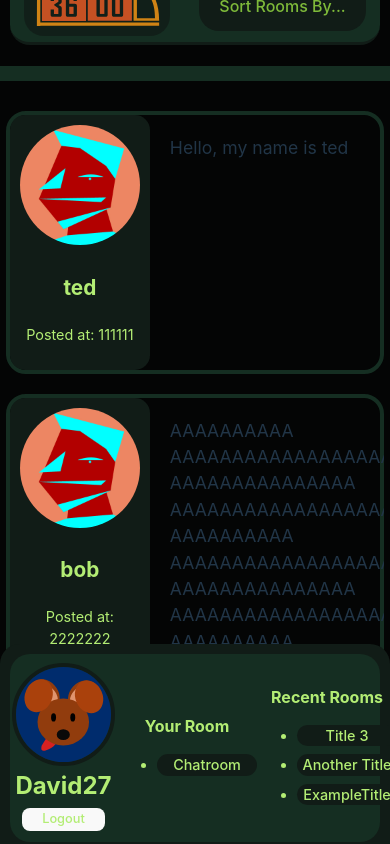
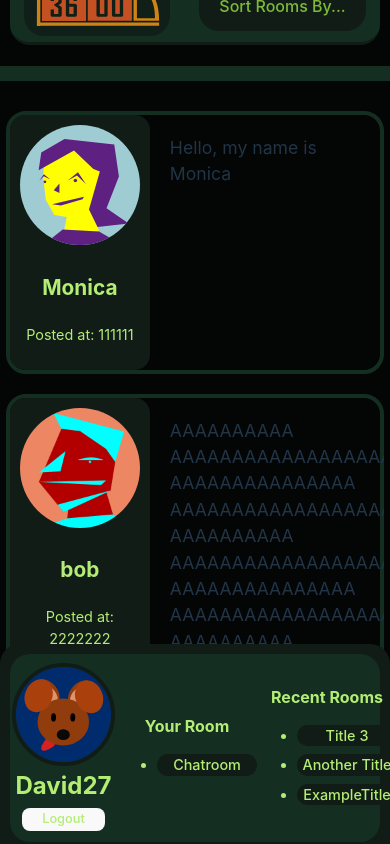
Before and after one commit to stevendreed/3600, a React (Vite) app in the folder client/: page /Chatroom/1 in a window 390 px wide. Built offline with nearby package versions, Linux system fonts and the light colour scheme.

Commit message:
Began working on making the chatroom componenet responsive to mobile layouts

```diff
--- a/client/src/pages/Chatroom.jsx
+++ b/client/src/pages/Chatroom.jsx
@@ -16,9 +16,9 @@ const exampleChatRoom = {
   messages: [
     {
       _id: 1,
-      username: "ted",
-      message: "Hello, my name is ted",
-      image: "/images/profileimgexample.jpg",
+      username: "Monica",
+      message: "Hello, my name is Monica",
+      image: "/images/person2.svg",
       timestamp: "111111"
     },
     {
@@ -30,9 +30,9 @@ const exampleChatRoom = {
     },
     {
       _id: 3,
-      username: "ted",
+      username: "Monica",
       message: "Wow, that is really uncalled for",
-      image: "/images/profileimgexample.jpg",
+      image: "/images/person2.svg",
       timestamp: "33333333"
     },
     {
@@ -40,6 +40,13 @@ const exampleChatRoom = {
       username: "bob",
       message: "Sorry.",
       image: "/images/profileimgexample.jpg",
+      timestamp: "444444444"
+    },
+    {
+      _id: 5,
+      username: "Dean",
+      message: "I think screaming is perfectly healthy and fun.",
+      image: "/images/person6.svg",
       timestamp: "444444444"
     },
   ]
```
